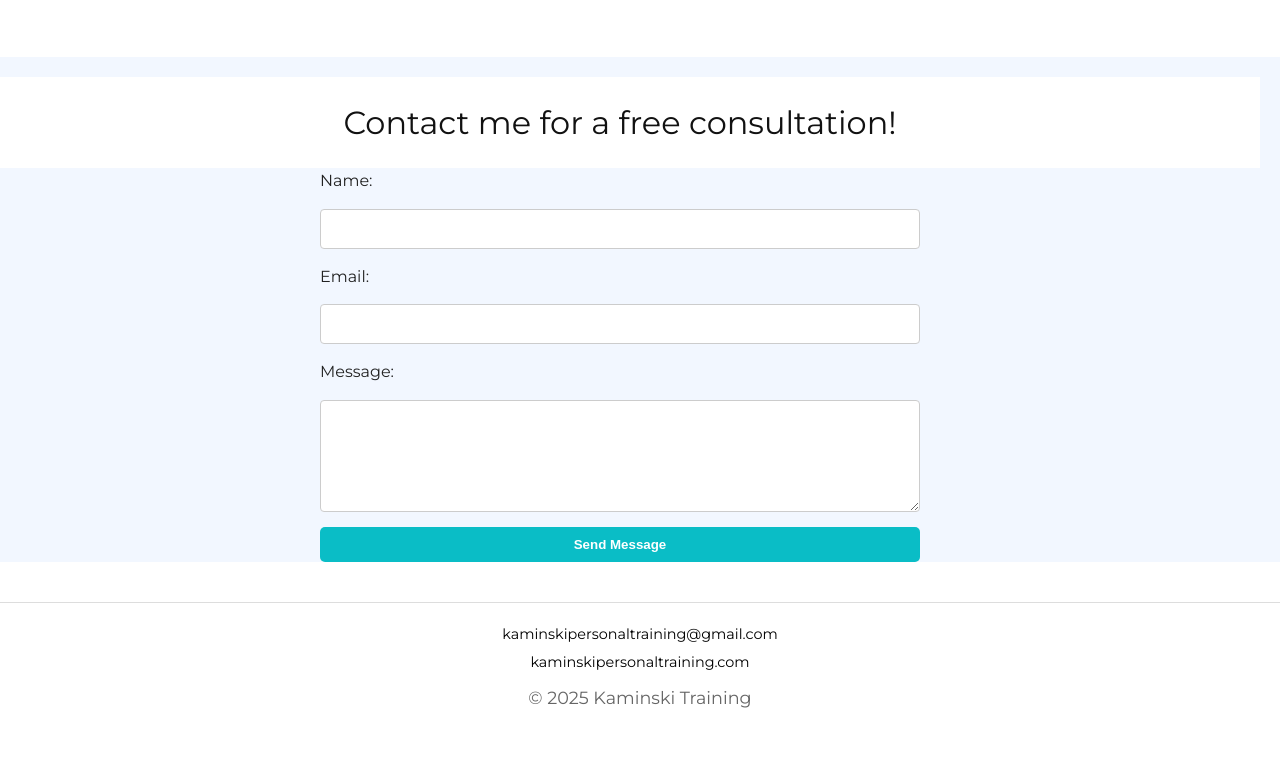
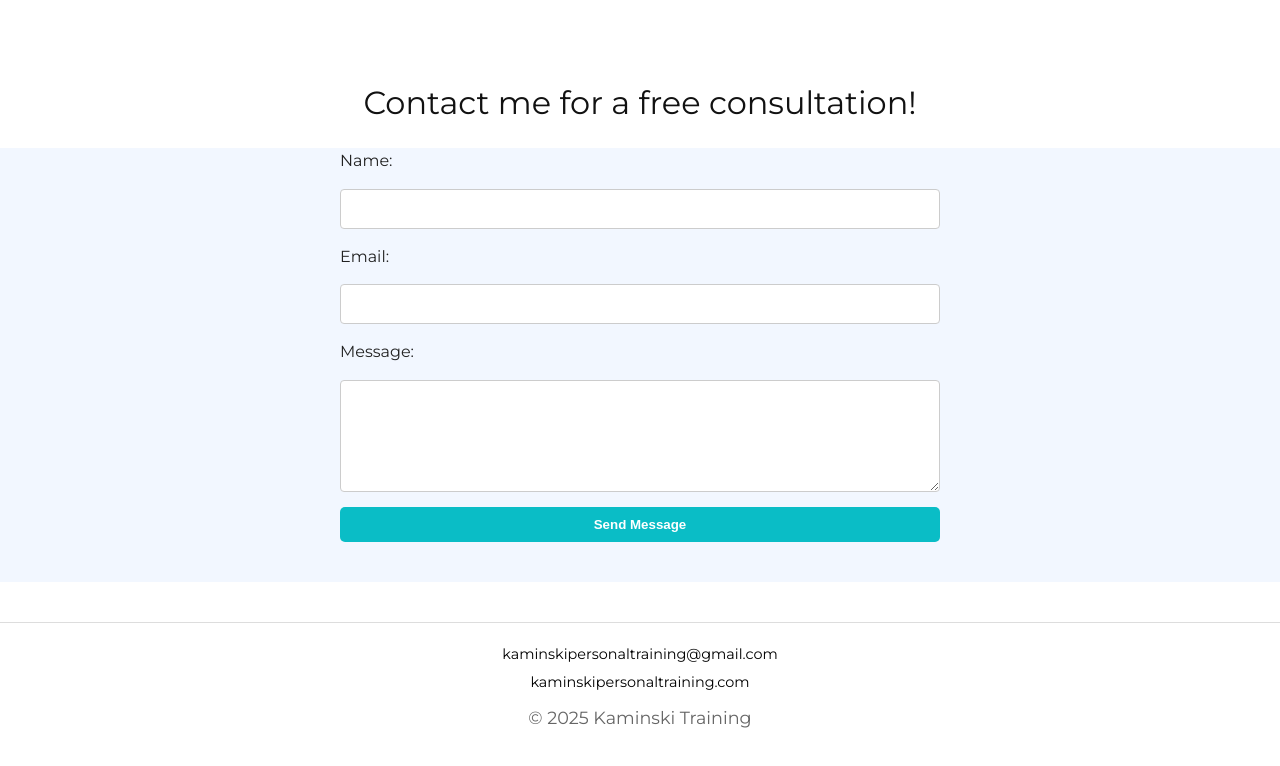
Before and after one commit to koopakam47/pt-website, a plain HTML site: page index.html in a window 1280 px wide. Shown: the part 1279-2045 px from the top of the page. Drawn offline with Linux system fonts and the light colour scheme; a script that the page names is missing.

Commit message:
Adjust padding in contact section

```diff
--- a/css/styles.css
+++ b/css/styles.css
@@ -312,7 +312,7 @@ p {
   display: flex;
   flex-direction: column;
   align-items: center;
-  padding: 20px 40px 0 0; /* top, right, bottom, left */
+  padding: 0 0 40px 0; /* top, right, bottom, left */
 
   margin: 0;
   width: 100vw;
```
